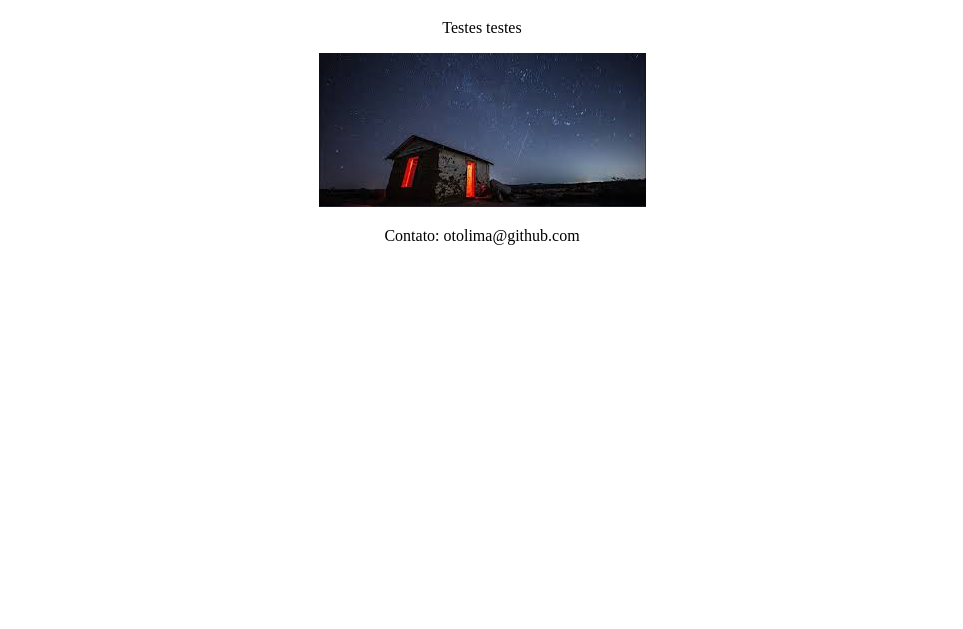
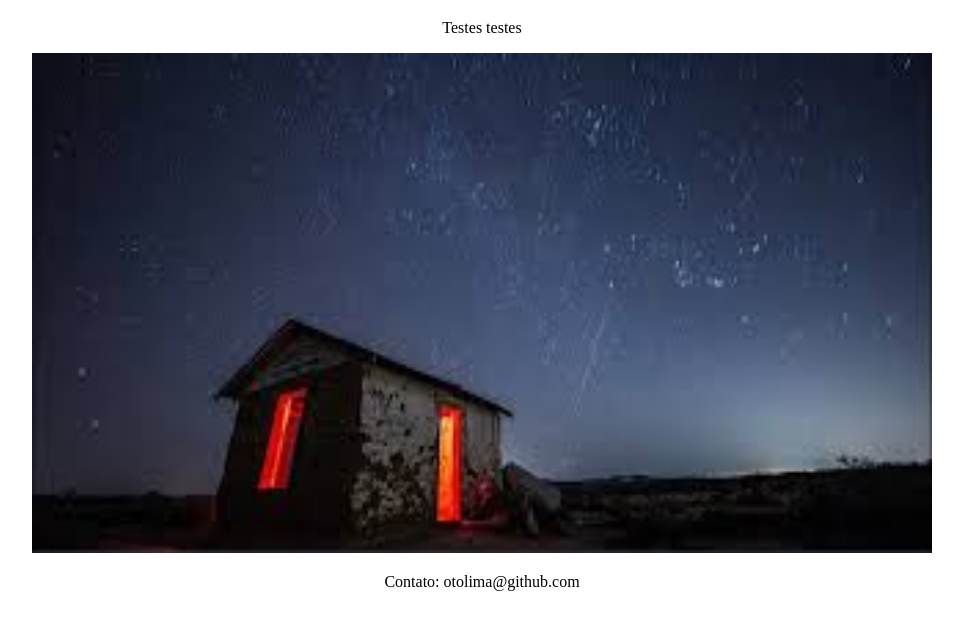
Before and after one commit to otolima/otolima.github.io, a plain HTML site: page index.html in a window 1280 px wide. Shown: the part 61-690 px from the top of the page, without its empty margins (158-1121 px from the left). Drawn offline with Linux system fonts and the light colour scheme.

Commit message:
Aumentando a imagem

```diff
--- a/index.html
+++ b/index.html
@@ -9,7 +9,7 @@
         <h1 style="text-align:center">Site de teste para Git Pages!</h1>
         <p style="text-align:center">Testes testes</p>
         <center>
-            <img src="imagens/casinha.jpg">
+            <img src="imagens/casinha.jpg" height="500px" width="900px">
         </center>
         <p style="text-align:center">Contato: otolima@github.com</p>
 
```
